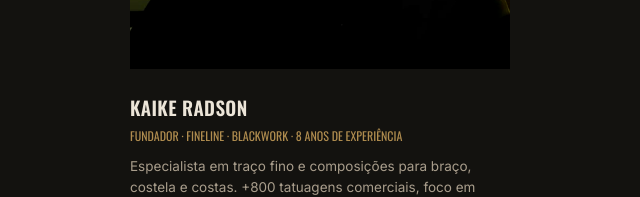
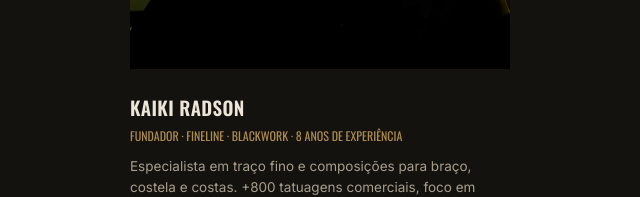
Before and after one commit to leandroleorabelo1-eng/neuroze.tattoo, a plain HTML site: page index.html in a window 1280 px wide. Shown: the part 2943-3140 px from the top of the page, 320-960 px from the left. Drawn offline with nearby package versions, Linux system fonts and the light colour scheme.

Commit message:
rename tatuador to Kaiki Radson

```diff
--- a/index.html
+++ b/index.html
@@ -144,8 +144,8 @@
     </div>
     <div class="artists-grid reveal single">
       <div class="artist">
-        <img src="images/tatuador radson.jpg" alt="Kaike Radson, tatuador residente da neuroze.tattoo" loading="lazy" width="600" height="800">
-        <h3>Kaike Radson</h3>
+        <img src="images/tatuador radson.jpg" alt="Kaiki Radson, tatuador residente da neuroze.tattoo" loading="lazy" width="600" height="800">
+        <h3>Kaiki Radson</h3>
         <div class="spec">Fundador · Fineline · Blackwork · 8 anos de experiência</div>
         <p>Especialista em traço fino e composições para braço, costela e costas. +800 tatuagens comerciais, foco em desenho que envelhece bem na pele.</p>
         <div class="artist-actions">
```
